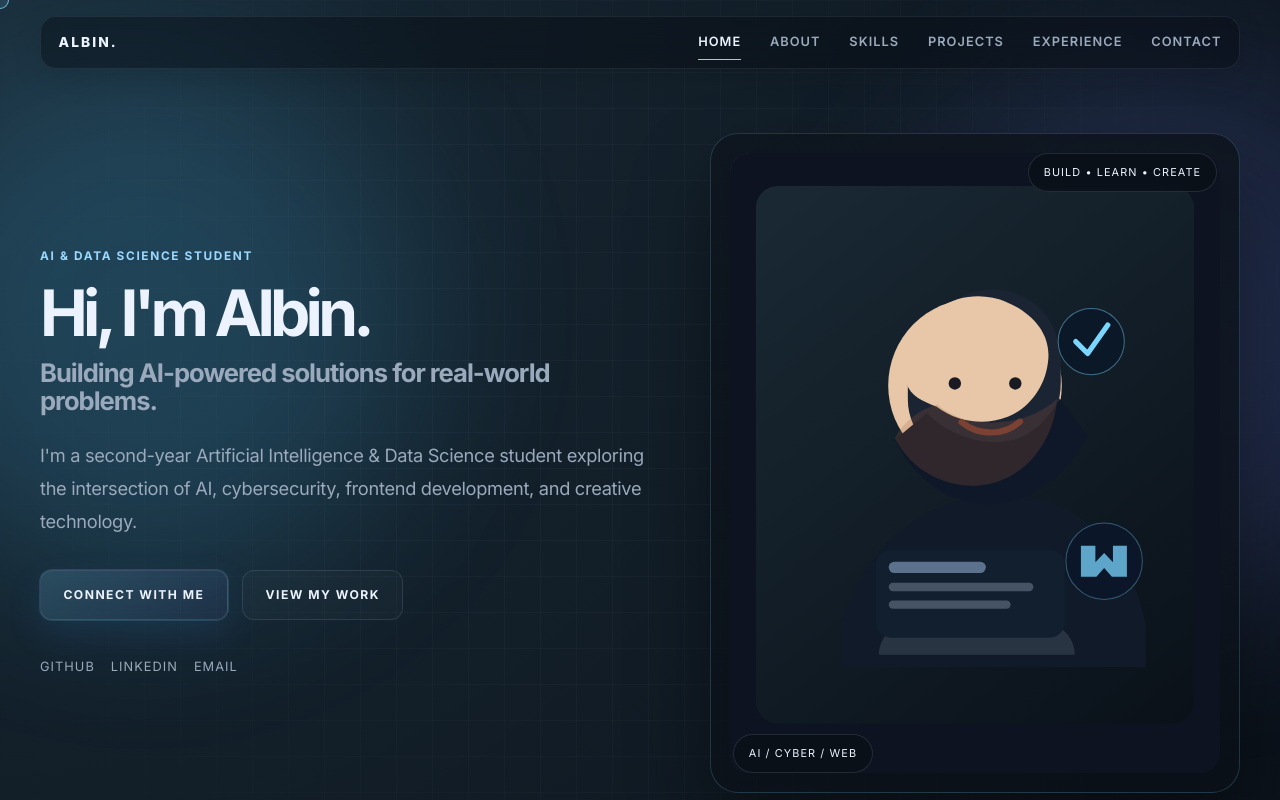
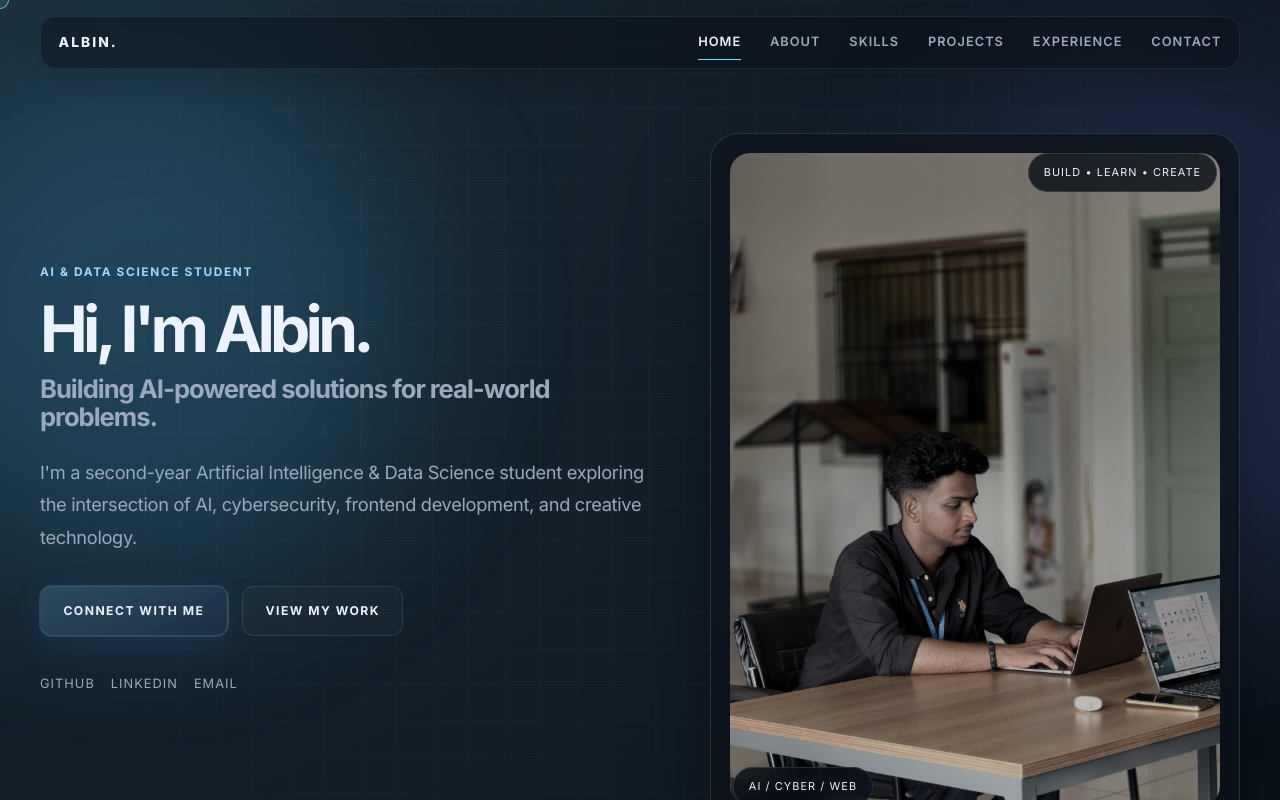
Before and after one commit to albin-eh/Portfolio, a React (Vite) app: page / in a window 1280 px wide. Shown: the top 800 px of the page. Built offline with nearby package versions, Linux system fonts and the light colour scheme.

Commit message:
Update hero portrait and darkened styling

```diff
--- a/src/components/Hero.jsx
+++ b/src/components/Hero.jsx
@@ -1,4 +1,4 @@
-import profileImage from '../assets/profile.svg'
+import profileImage from '../assets/profile.jpg'
 
 const socialLinks = [
   { label: 'GitHub', href: 'https://github.com' },
--- a/src/index.css
+++ b/src/index.css
@@ -386,8 +386,10 @@ p {
   width: 100%;
   min-height: 620px;
   object-fit: cover;
+  object-position: center;
   border-radius: calc(var(--radius-xl) - 8px);
   background: linear-gradient(135deg, #2a3c53, #0f1722);
+  filter: saturate(0.7) contrast(1.08) brightness(0.72) sepia(0.05);
 }
 
 .floating-tag {
```
Also changed, not shown: public/profile.jpg (added), src/assets/profile.jpg (added).
